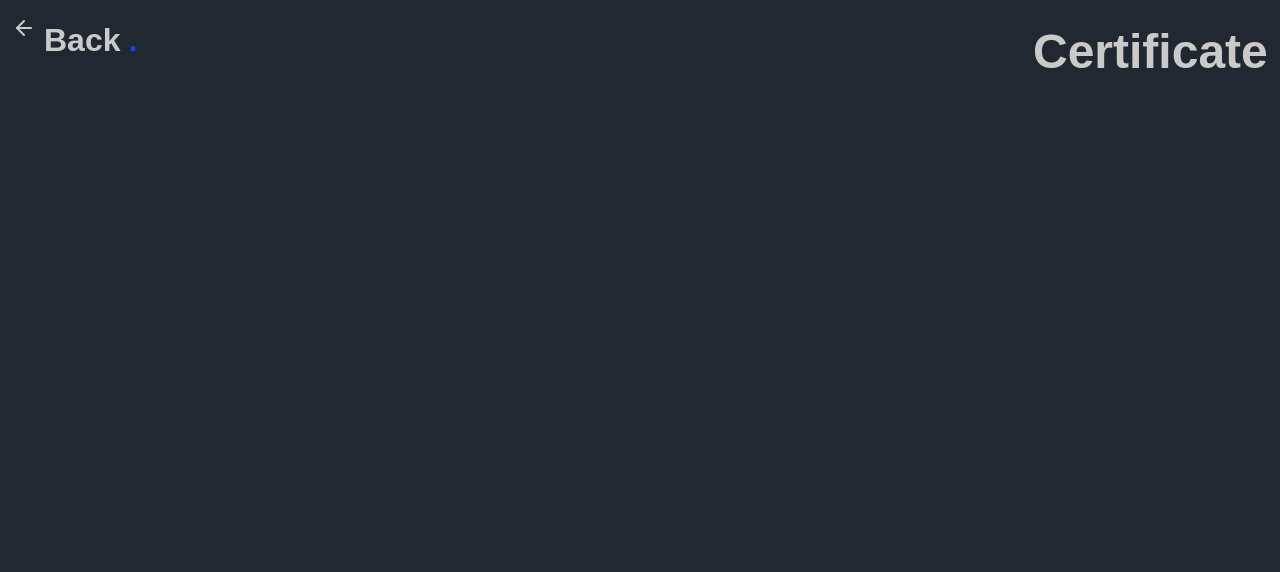
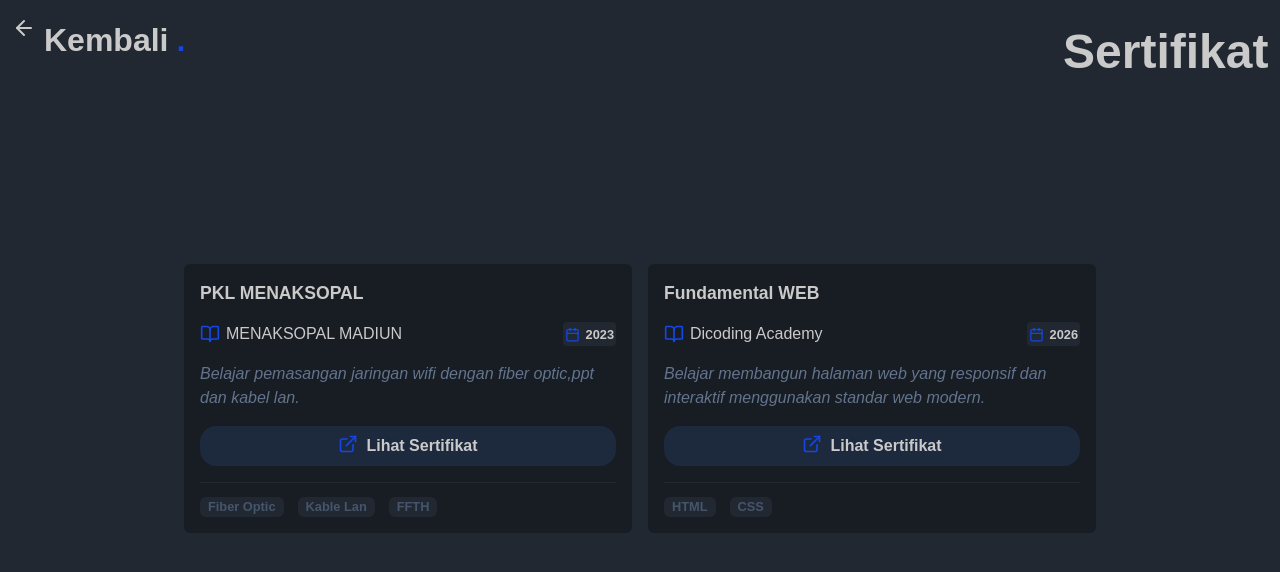
Before and after one commit to dimaswidysap/v3.portofolio, a Next.js app: page /certificate in a window 1280 px wide. Shown: the top 572 px of the page. Built offline with nearby package versions, Linux system fonts and the light colour scheme.

Commit message:
menambahkan sertifikat

```diff
--- /dev/null
+++ b/src/app/certificate/idk.module.css
@@ -0,0 +1,14 @@
+.card {
+  outline: 1px solid transparent;
+  box-shadow: transparent;
+  transition: all 0.3s ease-in-out;
+}
+
+.card:hover {
+  outline: 0.05rem solid var(--accen-first);
+  box-shadow: rgba(0, 0, 0, 0.24) 0px 3px 8px;
+}
+
+.focus {
+  border-top: 1px solid var(--primary-background);
+}
--- a/src/app/certificate/page.tsx
+++ b/src/app/certificate/page.tsx
@@ -1,28 +1,106 @@
 "use client";
 import Magnet from "@/components/ReacbitsComponents/Magnet/Magnet";
 import Link from "next/link";
-// import Image from "next/image";
-import { ArrowLeft } from "lucide-react";
+import style from "./idk.module.css";
+import { ArrowLeft, Calendar, BookOpen, ExternalLink } from "lucide-react";
+
+const cards = [
+  {
+    title: "PKL MENAKSOPAL",
+    location: "MENAKSOPAL MADIUN",
+    year: "2023",
+    desc: "Belajar pemasangan jaringan wifi dengan fiber optic,ppt dan kabel lan.",
+    linkDrive:
+      "https://drive.google.com/file/d/1N4jth1rgpC5kwIzhDvQGBvyGC4WJqZ8l/view?usp=sharing",
+
+    focus: ["Fiber Optic", "Kable Lan", "FFTH"],
+  },
+  {
+    title: "Fundamental WEB",
+    location: "Dicoding Academy",
+    year: "2026",
+    desc: "Belajar membangun halaman web yang responsif dan interaktif menggunakan standar web modern.",
+    linkDrive:
+      "https://drive.google.com/file/d/1jvxtJl2O3dlb0ff6ncNygPQ70_XvJXTN/view?usp=sharing",
+    focus: ["HTML", "CSS"],
+  },
+];
 
 const CertificatePage = () => {
   return (
-    <main className="w-full h-screen bg-primary">
-      <section className="max-width-custom h-screen  m-auto">
+    <main className="w-full pb-60 h-max md:h-screen bg-primary">
+      <section className="max-width-custom   m-auto">
         <header className="py-4 flex justify-between w-full px-3">
           <Magnet padding={50} disabled={false} magnetStrength={5}>
             <Link href="/about#story">
               <span className="inline-flex gap-2 montserrat font-black main-font md:text-[2em]">
                 <ArrowLeft className="md:text-[2em]" />
-                Back<span className="text-blue-700">.</span>
+                Kembali<span className="text-blue-700">.</span>
               </span>
             </Link>
           </Magnet>
           <Magnet padding={50} disabled={false} magnetStrength={5}>
             <h1 className="main-font montserrat text-[1.3em] font-black md:text-[3em]">
-              Certificate
+              Sertifikat
             </h1>
           </Magnet>
         </header>
+
+        {/* container card */}
+        <section className="w-full  mt-40 flex flex-wrap justify-center gap-4">
+          {cards.map((items) => {
+            return (
+              <article
+                key={items.title}
+                className={`${style.card} w-[90%] md:w-md bg-secondary h-max p-4 rounded-md lg:hover:-translate-y-4`}
+              >
+                <h1 className="font-black main-font w-full text-[1.1em] montserrat">
+                  {items.title}
+                </h1>
+                <section className="w-full flex justify-between montserrat mt-4">
+                  <div className="flex items-center">
+                    <BookOpen className=" text-blue-700" size={20} />
+                    <span className="main-font font-medium ml-1.5">
+                      {items.location}
+                    </span>
+                  </div>
+                  <div className="flex bg-primary p-0.5 justify-center items-center rounded-sm shadow-2xl">
+                    <Calendar className="text-blue-700" size={15} />
+                    <span className="main-font font-black ml-1.5 text-[0.8em]">
+                      {items.year}
+                    </span>
+                  </div>
+                </section>
+                <section className="w-full mt-4">
+                  <p className="montserrat text-slate-500 italic">
+                    {items.desc}
+                  </p>
+                </section>
+                <Link
+                  href={items.linkDrive}
+                  target="_blank"
+                  className="w-full justify-center flex p-2 gap-2 bg-slate-800 mt-4 rounded-2xl"
+                >
+                  <ExternalLink className="text-blue-700" size={20} />
+                  <span className="font-bold montserrat main-font">
+                    Lihat Sertifikat
+                  </span>
+                </Link>
+                <section className={`${style.focus} mt-4 pt-3.5 flex gap-3.5`}>
+                  {items.focus.map((element, index) => {
+                    return (
+                      <span key={index} className="bg-primary px-2 rounded-md">
+                        <p className="text-slate-600 montserrat font-black text-[0.8em]">
+                          {element}
+                        </p>
+                      </span>
+                    );
+                  })}
+                </section>
+              </article>
+            );
+          })}
+        </section>
       </section>
     </main>
   );
--- a/src/app/education/page.tsx
+++ b/src/app/education/page.tsx
@@ -13,13 +13,13 @@ const EducatioPage = () => {
             <Link href="/about#story">
               <span className="inline-flex gap-2 montserrat font-black main-font md:text-[2em] cursor-pointer">
                 <ArrowLeft className="md:text-[2em]" />
-                Back<span className="text-blue-700">.</span>
+                Kembali<span className="text-blue-700">.</span>
               </span>
             </Link>
           </Magnet>
           <Magnet padding={50} disabled={false} magnetStrength={5}>
             <h1 className="main-font montserrat text-[1.3em] font-black md:text-[3em]">
-              Education
+              Pendidikan
             </h1>
           </Magnet>
         </header>
@@ -31,7 +31,7 @@ const EducatioPage = () => {
 
           {/* container card */}
           <section className="w-full h-full py-10 pl-px">
-            {/* card 1 - Ditambahkan top-10 dan z-index agar menumpuk rapi */}
+            {/* card 1*/}
             <figure className="w-full relative">
               {/* indikator */}
               <span className="h-4 aspect-square bg-accen-first inline-flex absolute right-full bottom-full translate-x-[50%] translate-y-[50%]  rounded-full items-center">
@@ -106,30 +106,6 @@ const EducatioPage = () => {
                   </li>
                 </ul>
               </div>
-              {/* container foto */}
-              <section className="hidden w-full md:h-56 lg:h-100  md:flex justify-center mt-20 gap-20">
-                {/* Container 1: Awalnya miring kiri (-rotate-12) */}
-                <div className="h-full aspect-10/16 bg-slate-700 shadow-2xl rounded-2xl -rotate-12 relative overflow-hidden transition-all duration-500 ease-in-out hover:rotate-0 hover:scale-125 hover:z-10">
-                  <Image
-                    className="object-cover"
-                    src="/asset/education/1.png"
-                    alt="person"
-                    fill
-                    unoptimized
-                  />
-                </div>
-
-                {/* Container 2: Awalnya miring kanan (rotate-12) */}
-                <div className="h-full aspect-10/16 bg-slate-700 shadow-2xl rounded-2xl rotate-12 relative overflow-hidden transition-all duration-500 ease-in-out hover:rotate-0 hover:scale-125 hover:z-10">
-                  <Image
-                    className="object-cover"
-                    src="/asset/education/2.png"
-                    alt="person"
-                    fill
-                    unoptimized
-                  />
-                </div>
-              </section>
             </figure>
 
             {/* Spacer agar efek scroll terasa (Hanya untuk testing) */}
--- a/src/app/experiences/page.tsx
+++ b/src/app/experiences/page.tsx
@@ -13,13 +13,13 @@ const EducatioPage = () => {
             <Link href="/about#story">
               <span className="inline-flex gap-2 montserrat font-black main-font md:text-[2em] cursor-pointer">
                 <ArrowLeft className="md:text-[2em]" />
-                Back<span className="text-blue-700">.</span>
+                Kembali<span className="text-blue-700">.</span>
               </span>
             </Link>
           </Magnet>
           <Magnet padding={50} disabled={false} magnetStrength={5}>
             <h1 className="main-font montserrat text-[1.3em] font-black md:text-[3em]">
-              Experiences
+              Pengalaman
             </h1>
           </Magnet>
         </header>
```
